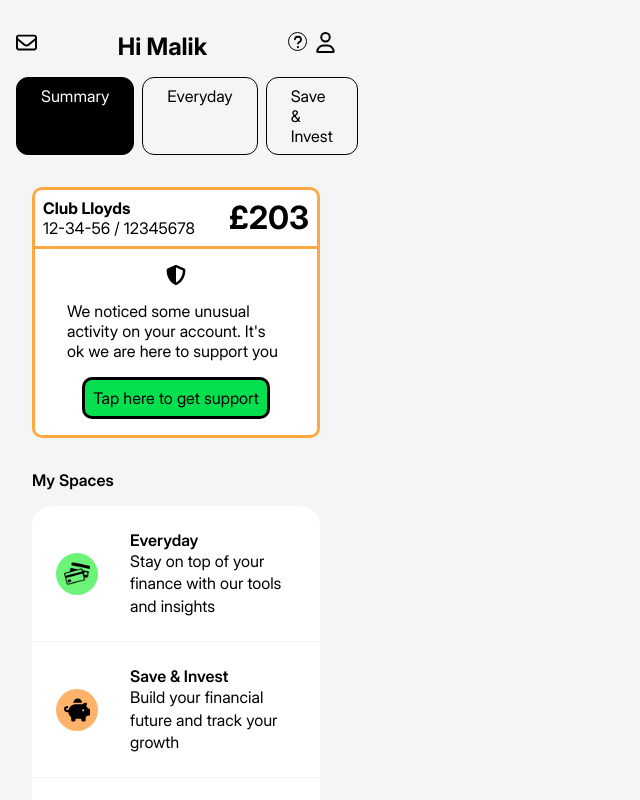
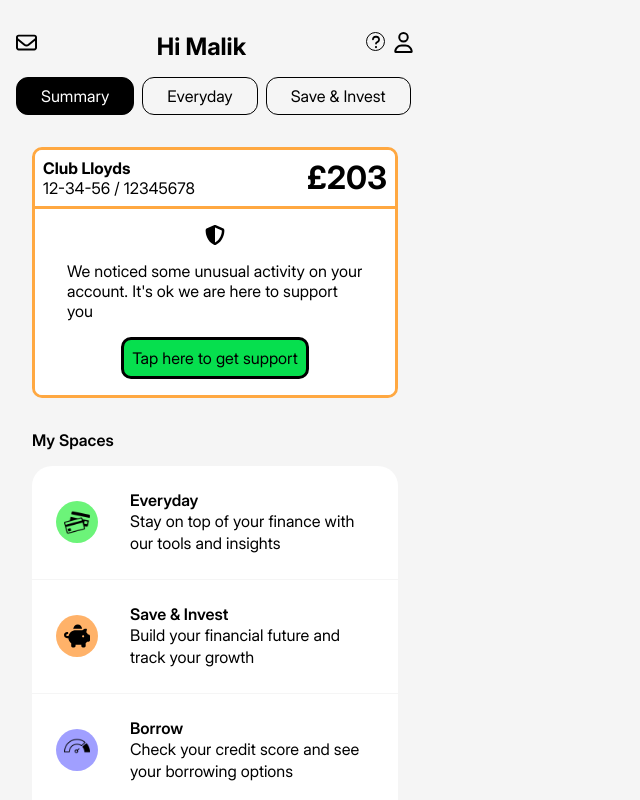
Before and after one commit to ichbinderbar/lloyds-bank, a React (Vite) app: page / in a window 1280 px wide. Shown: the top 800 px of the page, without its empty margins (0-640 px from the left). Built offline with nearby package versions, Linux system fonts and the light colour scheme.

Commit message:
rebert to px

```diff
--- a/src/styles/_globals.scss
+++ b/src/styles/_globals.scss
@@ -13,7 +13,7 @@
   padding: 0;
   margin: 0;
   font-family: "Inter";
-  width: 22rem;
+  width: 430rem;
   max-width: 430px;
   background-color: #f5f5f5;
 }
```
